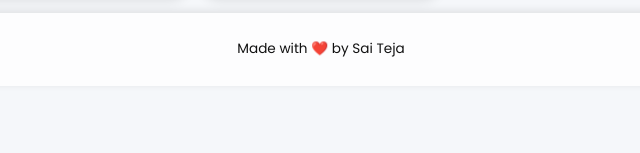
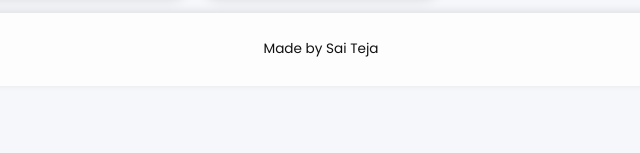
Before and after one commit to Saitej-04/NeuraHub, a plain HTML site: page index.html in a window 1280 px wide. Shown: the part 1670-1823 px from the top of the page, 319-959 px from the left. Drawn offline with Linux system fonts and the light colour scheme.

Commit message:
Remove heart emoji from footer text

```diff
--- a/index.html
+++ b/index.html
@@ -50,7 +50,7 @@
   </section>
 
   <footer class="footer">
-    <p>Made with ❤️ by Sai Teja</p>
+    <p>Made by Sai Teja</p>
   </footer>
 
   <div id="modal" class="modal" aria-hidden="true">
```
